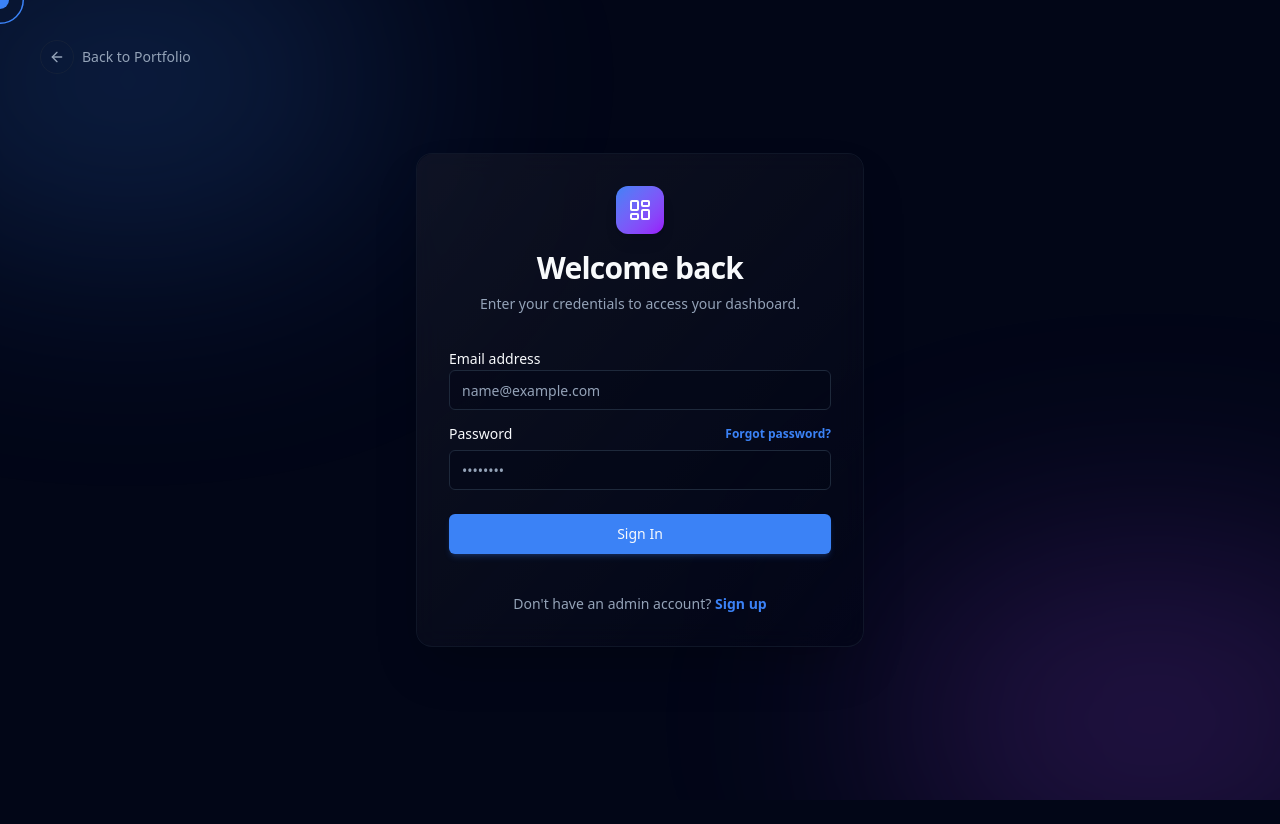
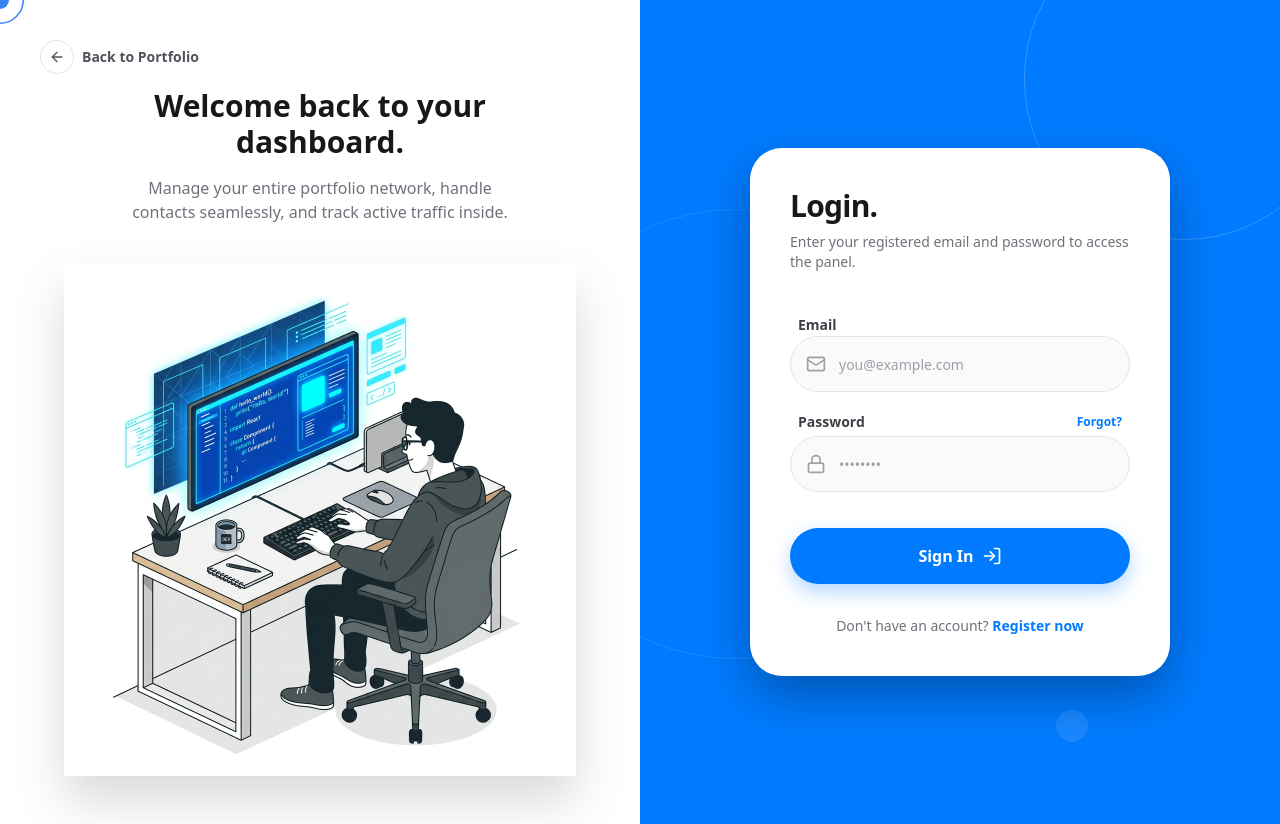
Before and after one commit to apponislam/apponislam-portfolio-v3c, a Next.js app: page /sign-in in a window 1280 px wide. Before the commit the page ends 800 px from the top, so only its background shows below. Built offline with nearby package versions, Linux system fonts and the light colour scheme.

Commit message:
authentication pages updated

```diff
--- a/app/(auth)/forgot-password/page.tsx
+++ b/app/(auth)/forgot-password/page.tsx
@@ -1,42 +1,45 @@
 import Link from "next/link";
-import { KeyRound } from "lucide-react";
+import { Mail, Send } from "lucide-react";
 
 export default function ForgotPasswordPage() {
   return (
     <div className="flex flex-col gap-6">
-      <div className="flex flex-col gap-2 text-center">
-        <div className="mx-auto w-12 h-12 rounded-xl bg-gradient-to-br from-primary to-purple-600 flex items-center justify-center text-white shadow-lg mb-2">
-          <KeyRound className="w-6 h-6" />
-        </div>
-        <h1 className="text-3xl font-bold tracking-tight">Reset password</h1>
-        <p className="text-sm text-muted-foreground max-w-xs mx-auto">
-          Enter your email address and we&apos;ll send you a link to reset your password.
+
+      <div className="flex flex-col gap-2">
+        <h2 className="text-3xl font-black text-zinc-900 dark:text-white tracking-tight">Recovery.</h2>
+        <p className="text-sm font-medium text-zinc-500 dark:text-zinc-400">
+          Enter your registered email address and we&apos;ll send you a highly secure reset link.
         </p>
       </div>
 
-      <form className="flex flex-col gap-4 mt-4">
-        <div className="space-y-2">
-          <label className="text-sm font-medium leading-none" htmlFor="email">
-            Email address
+      <form className="flex flex-col gap-5 mt-6 mb-2">
+
+        <div className="space-y-1">
+          <label className="text-sm font-bold text-zinc-700 dark:text-zinc-300 ml-2" htmlFor="email">
+            Recovery Email
           </label>
-          <input
-            type="email"
-            id="email"
-            placeholder="name@example.com"
-            className="flex h-10 w-full rounded-md border border-input bg-background/50 px-3 py-2 text-sm focus-visible:outline-none focus-visible:ring-2 focus-visible:ring-primary transition-colors"
-          />
+          <div className="relative">
+            <Mail className="absolute left-4 top-1/2 -translate-y-1/2 w-5 h-5 text-zinc-400" />
+            <input
+              type="email"
+              id="email"
+              placeholder="you@example.com"
+              className="flex h-14 w-full rounded-full border border-zinc-200 dark:border-zinc-700 bg-zinc-50 dark:bg-zinc-950 px-12 py-2 text-sm font-medium transition-all focus-visible:outline-none focus-visible:ring-2 focus-visible:ring-[#007BFF] focus-visible:border-transparent placeholder:text-zinc-400 dark:text-white"
+            />
+          </div>
         </div>
 
         <button
-          className="inline-flex items-center justify-center rounded-md text-sm font-medium bg-primary text-primary-foreground hover:bg-primary/90 h-10 px-4 py-2 mt-2 w-full shadow-md shadow-primary/20 transition-colors"
+          className="group inline-flex items-center justify-center rounded-full text-base font-bold bg-[#007BFF] text-white hover:bg-[#0056b3] h-14 px-4 py-2 mt-4 w-full shadow-[0_8px_20px_rgba(0,123,255,0.3)] hover:shadow-[0_8px_25px_rgba(0,123,255,0.4)] hover:-translate-y-0.5 transition-all"
         >
-          Send Reset Link
+          Send Magic Link
+          <Send className="ml-2 w-5 h-5 group-hover:translate-x-1 group-hover:-translate-y-1 transition-transform" />
         </button>
       </form>
 
-      <div className="mt-6 text-center text-sm">
-        <Link href="/sign-in" className="font-semibold flex items-center justify-center text-muted-foreground hover:text-foreground transition-colors">
-          Return to sign in
+      <div className="mt-4 text-center text-sm font-medium">
+        <Link href="/sign-in" className="text-zinc-500 hover:text-zinc-900 dark:hover:text-white transition-colors">
+          Return to login sequence
         </Link>
       </div>
     </div>
--- a/app/(auth)/layout.tsx
+++ b/app/(auth)/layout.tsx
@@ -1,31 +1,71 @@
 import { ReactNode } from "react";
+import Image from "next/image";
 import Link from "next/link";
+import { ArrowLeft } from "lucide-react";
 import { CustomCursor } from "@/components/common/CustomCursor";
-import { ArrowLeft } from "lucide-react";
 
 export default function AuthLayout({ children }: { children: ReactNode }) {
   return (
-    <div className="relative min-h-screen flex items-center justify-center p-4 bg-background overflow-hidden selection:bg-primary/30 selection:text-primary">
+    <div className="relative min-h-screen text-foreground selection:bg-primary/30 selection:text-primary">
       <CustomCursor />
 
-      {/* Decorative interactive background */}
-      <div className="absolute top-[-10%] left-[-10%] w-[40%] h-[40%] rounded-full bg-primary/20 blur-[120px] pointer-events-none" />
-      <div className="absolute bottom-[-10%] right-[-10%] w-[40%] h-[40%] rounded-full bg-purple-500/20 blur-[120px] pointer-events-none" />
+      {/* Figma 50/50 Split Grid */}
+      <div className="grid grid-cols-1 md:grid-cols-2 min-h-screen">
 
-      {/* Back button */}
-      <Link href="/" className="absolute top-6 left-6 md:top-10 md:left-10 flex items-center gap-2 group text-muted-foreground hover:text-foreground transition-colors z-20">
-        <div className="p-2 rounded-full border border-border/50 group-hover:border-primary/50 group-hover:bg-primary/10 transition-all">
-          <ArrowLeft className="w-4 h-4 group-hover:-translate-x-1 transition-transform" />
+        {/* Left Side: Illustration Panel */}
+        <div className="hidden md:flex flex-col items-center justify-center bg-white dark:bg-zinc-950 p-12 relative overflow-hidden">
+          {/* Back button strictly on left */}
+          <Link href="/" className="absolute top-10 left-10 flex items-center gap-2 group text-zinc-600 dark:text-zinc-400 hover:text-black dark:hover:text-white transition-colors z-20">
+            <div className="p-2 rounded-full border border-zinc-200 dark:border-zinc-800 group-hover:border-zinc-400 dark:group-hover:border-zinc-600 transition-colors">
+              <ArrowLeft className="w-4 h-4 group-hover:-translate-x-1 transition-transform" />
+            </div>
+            <span className="font-semibold text-sm">Back to Portfolio</span>
+          </Link>
+
+          <div className="text-center z-10 max-w-sm mb-10 mt-10">
+            <h1 className="text-3xl font-black text-zinc-900 dark:text-white mb-4">
+              Welcome back to your dashboard.
+            </h1>
+            <p className="text-zinc-500 dark:text-zinc-400 font-medium">
+              Manage your entire portfolio network, handle contacts seamlessly, and track active traffic inside.
+            </p>
+          </div>
+
+          <div className="relative w-full max-w-lg aspect-square">
+             {/* Using the generated illustration */}
+             <Image
+               src="/auth_illustration.png"
+               alt="Developer Environment"
+               fill
+               className="object-contain drop-shadow-2xl animate-in fade-in zoom-in duration-1000"
+             />
+          </div>
         </div>
-        <span className="font-medium text-sm">Back to Portfolio</span>
-      </Link>
 
-      {/* Auth Container */}
-      <div className="w-full max-w-md z-10 glass border-border/50 rounded-2xl shadow-2xl p-8 relative animate-in fade-in zoom-in-95 duration-500">
-        <div className="absolute inset-0 bg-gradient-to-br from-white/5 to-transparent rounded-2xl pointer-events-none" />
-        <div className="relative z-10">
-          {children}
+        {/* Right Side: Auth Form Panel */}
+        <div className="flex items-center justify-center bg-[#007BFF] dark:bg-blue-900 p-6 relative overflow-hidden">
+
+          {/* Decorative Geometric Vectors typical of Figma templates */}
+          <div className="absolute top-[-10%] right-[-10%] w-[50%] pt-[50%] rounded-full border border-white/20 pointer-events-none" />
+          <div className="absolute bottom-[20%] left-[-20%] w-[70%] pt-[70%] rounded-full border border-white/10 pointer-events-none" />
+          <div className="absolute top-[20%] left-[20%] w-4 h-4 rounded-full bg-white/20 pointer-events-none" />
+          <div className="absolute bottom-[10%] right-[30%] w-8 h-8 rounded-full bg-white/10 pointer-events-none" />
+
+          {/* Form Chassis Container */}
+          <div className="w-full max-w-[420px] bg-white dark:bg-zinc-900 rounded-[32px] p-8 md:p-10 shadow-[0_20px_50px_rgba(0,0,0,0.3)] relative z-10 animate-in slide-in-from-right-12 duration-700">
+
+            {/* Mobile back button (only visible on small screens since left panel hides) */}
+            <Link href="/" className="md:hidden flex items-center gap-2 group text-zinc-500 mb-6 w-max hover:text-black dark:hover:text-white transition-colors">
+              <ArrowLeft className="w-4 h-4 group-hover:-translate-x-1 transition-transform" />
+              <span className="font-semibold text-sm">Back</span>
+            </Link>
+
+            {children}
+
+          </div>
+
         </div>
+
       </div>
     </div>
   );
--- a/app/(auth)/sign-in/page.tsx
+++ b/app/(auth)/sign-in/page.tsx
@@ -1,60 +1,66 @@
 import Link from "next/link";
-import { LayoutDashboard } from "lucide-react";
+import { Mail, Lock, LogIn } from "lucide-react";
 
 export default function SignInPage() {
   return (
     <div className="flex flex-col gap-6">
-      <div className="flex flex-col gap-2 text-center">
-        <div className="mx-auto w-12 h-12 rounded-xl bg-gradient-to-br from-primary to-purple-600 flex items-center justify-center text-white shadow-lg mb-2">
-          <LayoutDashboard className="w-6 h-6" />
-        </div>
-        <h1 className="text-3xl font-bold tracking-tight">Welcome back</h1>
-        <p className="text-sm text-muted-foreground">
-          Enter your credentials to access your dashboard.
+
+      <div className="flex flex-col gap-2">
+        <h2 className="text-3xl font-black text-zinc-900 dark:text-white tracking-tight">Login.</h2>
+        <p className="text-sm font-medium text-zinc-500 dark:text-zinc-400">
+          Enter your registered email and password to access the panel.
         </p>
       </div>
 
-      <form className="flex flex-col gap-4 mt-2">
-        <div className="space-y-2">
-          <label className="text-sm font-medium leading-none peer-disabled:cursor-not-allowed peer-disabled:opacity-70" htmlFor="email">
-            Email address
+      <form className="flex flex-col gap-5 mt-4">
+
+        <div className="space-y-1">
+          <label className="text-sm font-bold text-zinc-700 dark:text-zinc-300 ml-2" htmlFor="email">
+            Email
           </label>
+          <div className="relative">
+            <Mail className="absolute left-4 top-1/2 -translate-y-1/2 w-5 h-5 text-zinc-400" />
             <input
               type="email"
               id="email"
-            placeholder="name@example.com"
-            className="flex h-10 w-full rounded-md border border-input bg-background/50 px-3 py-2 text-sm ring-offset-background file:border-0 file:bg-transparent file:text-sm file:font-medium placeholder:text-muted-foreground focus-visible:outline-none focus-visible:ring-2 focus-visible:ring-primary focus-visible:ring-offset-2 disabled:cursor-not-allowed disabled:opacity-50 transition-colors"
+              placeholder="you@example.com"
+              className="flex h-14 w-full rounded-full border border-zinc-200 dark:border-zinc-700 bg-zinc-50 dark:bg-zinc-950 px-12 py-2 text-sm font-medium transition-all focus-visible:outline-none focus-visible:ring-2 focus-visible:ring-[#007BFF] focus-visible:border-transparent placeholder:text-zinc-400 dark:text-white"
             />
           </div>
+        </div>
 
-        <div className="space-y-2">
-          <div className="flex items-center justify-between">
-            <label className="text-sm font-medium leading-none peer-disabled:cursor-not-allowed peer-disabled:opacity-70" htmlFor="password">
+        <div className="space-y-1">
+          <div className="flex items-center justify-between ml-2 mr-2">
+            <label className="text-sm font-bold text-zinc-700 dark:text-zinc-300" htmlFor="password">
               Password
             </label>
-            <Link href="/forgot-password" className="text-xs font-semibold text-primary hover:underline underline-offset-4">
-              Forgot password?
+            <Link href="/forgot-password" className="text-xs font-bold text-[#007BFF] hover:text-[#0056b3] transition-colors">
+              Forgot?
             </Link>
           </div>
+          <div className="relative">
+            <Lock className="absolute left-4 top-1/2 -translate-y-1/2 w-5 h-5 text-zinc-400" />
             <input
               type="password"
               id="password"
               placeholder="••••••••"
-            className="flex h-10 w-full rounded-md border border-input bg-background/50 px-3 py-2 text-sm ring-offset-background file:border-0 file:bg-transparent file:text-sm file:font-medium placeholder:text-muted-foreground focus-visible:outline-none focus-visible:ring-2 focus-visible:ring-primary focus-visible:ring-offset-2 disabled:cursor-not-allowed disabled:opacity-50 transition-colors"
+              className="flex h-14 w-full rounded-full border border-zinc-200 dark:border-zinc-700 bg-zinc-50 dark:bg-zinc-950 px-12 py-2 text-sm font-medium transition-all focus-visible:outline-none focus-visible:ring-2 focus-visible:ring-[#007BFF] focus-visible:border-transparent placeholder:text-zinc-400 dark:text-white"
             />
+          </div>
         </div>
 
         <button
-          className="inline-flex items-center justify-center rounded-md text-sm font-medium ring-offset-background transition-colors focus-visible:outline-none focus-visible:ring-2 focus-visible:ring-ring focus-visible:ring-offset-2 disabled:pointer-events-none disabled:opacity-50 bg-primary text-primary-foreground hover:bg-primary/90 h-10 px-4 py-2 mt-2 w-full shadow-md shadow-primary/20"
+          className="group inline-flex items-center justify-center rounded-full text-base font-bold bg-[#007BFF] text-white hover:bg-[#0056b3] h-14 px-4 py-2 mt-4 w-full shadow-[0_8px_20px_rgba(0,123,255,0.3)] hover:shadow-[0_8px_25px_rgba(0,123,255,0.4)] hover:-translate-y-0.5 transition-all"
         >
           Sign In
+          <LogIn className="ml-2 w-5 h-5 group-hover:translate-x-1 transition-transform" />
         </button>
       </form>
 
-      <div className="mt-4 text-center text-sm">
-        <span className="text-muted-foreground">Don&apos;t have an admin account? </span>
-        <Link href="/sign-up" className="font-semibold text-primary hover:underline underline-offset-4">
-          Sign up
+      <div className="mt-2 text-center text-sm font-medium">
+        <span className="text-zinc-500">Don&apos;t have an account? </span>
+        <Link href="/sign-up" className="text-[#007BFF] hover:text-[#0056b3] transition-colors font-bold">
+          Register now
         </Link>
       </div>
     </div>
--- a/app/(auth)/sign-up/page.tsx
+++ b/app/(auth)/sign-up/page.tsx
@@ -1,67 +1,76 @@
 import Link from "next/link";
-import { UserPlus } from "lucide-react";
+import { User, Mail, Lock, Sparkles } from "lucide-react";
 
 export default function SignUpPage() {
   return (
     <div className="flex flex-col gap-6">
-      <div className="flex flex-col gap-2 text-center">
-        <div className="mx-auto w-12 h-12 rounded-xl bg-gradient-to-br from-primary to-purple-600 flex items-center justify-center text-white shadow-lg mb-2">
-          <UserPlus className="w-6 h-6" />
-        </div>
-        <h1 className="text-3xl font-bold tracking-tight">Create an account</h1>
-        <p className="text-sm text-muted-foreground">
-          Enter your details below to register as a new administrator.
+
+      <div className="flex flex-col gap-2">
+        <h2 className="text-3xl font-black text-zinc-900 dark:text-white tracking-tight">Register.</h2>
+        <p className="text-sm font-medium text-zinc-500 dark:text-zinc-400">
+          Create an administrative account to configure your portfolio backend.
         </p>
       </div>
 
-      <form className="flex flex-col gap-4 mt-2">
-        <div className="space-y-2">
-          <label className="text-sm font-medium leading-none" htmlFor="fullName">
+      <form className="flex flex-col gap-5 mt-2">
+
+        <div className="space-y-1">
+          <label className="text-sm font-bold text-zinc-700 dark:text-zinc-300 ml-2" htmlFor="fullName">
             Full Name
           </label>
+          <div className="relative">
+            <User className="absolute left-4 top-1/2 -translate-y-1/2 w-5 h-5 text-zinc-400" />
             <input
               type="text"
               id="fullName"
               placeholder="John Doe"
-            className="flex h-10 w-full rounded-md border border-input bg-background/50 px-3 py-2 text-sm focus-visible:outline-none focus-visible:ring-2 focus-visible:ring-primary transition-colors"
+              className="flex h-14 w-full rounded-full border border-zinc-200 dark:border-zinc-700 bg-zinc-50 dark:bg-zinc-950 px-12 py-2 text-sm font-medium transition-all focus-visible:outline-none focus-visible:ring-2 focus-visible:ring-[#007BFF] focus-visible:border-transparent placeholder:text-zinc-400 dark:text-white"
             />
           </div>
+        </div>
 
-        <div className="space-y-2">
-          <label className="text-sm font-medium leading-none" htmlFor="email">
-            Email address
+        <div className="space-y-1">
+          <label className="text-sm font-bold text-zinc-700 dark:text-zinc-300 ml-2" htmlFor="email">
+            Email
           </label>
+          <div className="relative">
+            <Mail className="absolute left-4 top-1/2 -translate-y-1/2 w-5 h-5 text-zinc-400" />
             <input
               type="email"
               id="email"
-            placeholder="name@example.com"
-            className="flex h-10 w-full rounded-md border border-input bg-background/50 px-3 py-2 text-sm focus-visible:outline-none focus-visible:ring-2 focus-visible:ring-primary transition-colors"
+              placeholder="you@example.com"
+              className="flex h-14 w-full rounded-full border border-zinc-200 dark:border-zinc-700 bg-zinc-50 dark:bg-zinc-950 px-12 py-2 text-sm font-medium transition-all focus-visible:outline-none focus-visible:ring-2 focus-visible:ring-[#007BFF] focus-visible:border-transparent placeholder:text-zinc-400 dark:text-white"
             />
           </div>
+        </div>
 
-        <div className="space-y-2">
-          <label className="text-sm font-medium leading-none" htmlFor="password">
+        <div className="space-y-1">
+          <label className="text-sm font-bold text-zinc-700 dark:text-zinc-300 ml-2" htmlFor="password">
             Password
           </label>
+          <div className="relative">
+            <Lock className="absolute left-4 top-1/2 -translate-y-1/2 w-5 h-5 text-zinc-400" />
             <input
               type="password"
               id="password"
               placeholder="••••••••"
-            className="flex h-10 w-full rounded-md border border-input bg-background/50 px-3 py-2 text-sm focus-visible:outline-none focus-visible:ring-2 focus-visible:ring-primary transition-colors"
+              className="flex h-14 w-full rounded-full border border-zinc-200 dark:border-zinc-700 bg-zinc-50 dark:bg-zinc-950 px-12 py-2 text-sm font-medium transition-all focus-visible:outline-none focus-visible:ring-2 focus-visible:ring-[#007BFF] focus-visible:border-transparent placeholder:text-zinc-400 dark:text-white"
             />
+          </div>
         </div>
 
         <button
-          className="inline-flex items-center justify-center rounded-md text-sm font-medium bg-primary text-primary-foreground hover:bg-primary/90 h-10 px-4 py-2 mt-2 w-full shadow-md shadow-primary/20 transition-colors"
+          className="group inline-flex items-center justify-center rounded-full text-base font-bold bg-[#007BFF] text-white hover:bg-[#0056b3] h-14 px-4 py-2 mt-2 w-full shadow-[0_8px_20px_rgba(0,123,255,0.3)] hover:shadow-[0_8px_25px_rgba(0,123,255,0.4)] hover:-translate-y-0.5 transition-all"
         >
-          Register Account
+          Create Account
+          <Sparkles className="ml-2 w-5 h-5 group-hover:rotate-12 transition-transform" />
         </button>
       </form>
 
-      <div className="mt-4 text-center text-sm">
-        <span className="text-muted-foreground">Already have an account? </span>
-        <Link href="/sign-in" className="font-semibold text-primary hover:underline underline-offset-4">
-          Sign in
+      <div className="mt-2 text-center text-sm font-medium">
+        <span className="text-zinc-500">Already registered? </span>
+        <Link href="/sign-in" className="text-[#007BFF] hover:text-[#0056b3] transition-colors font-bold">
+          Sign In
         </Link>
       </div>
     </div>
```
Also changed, not shown: public/auth_illustration.png (added). Lines whose indentation alone changed are shown as unchanged.
